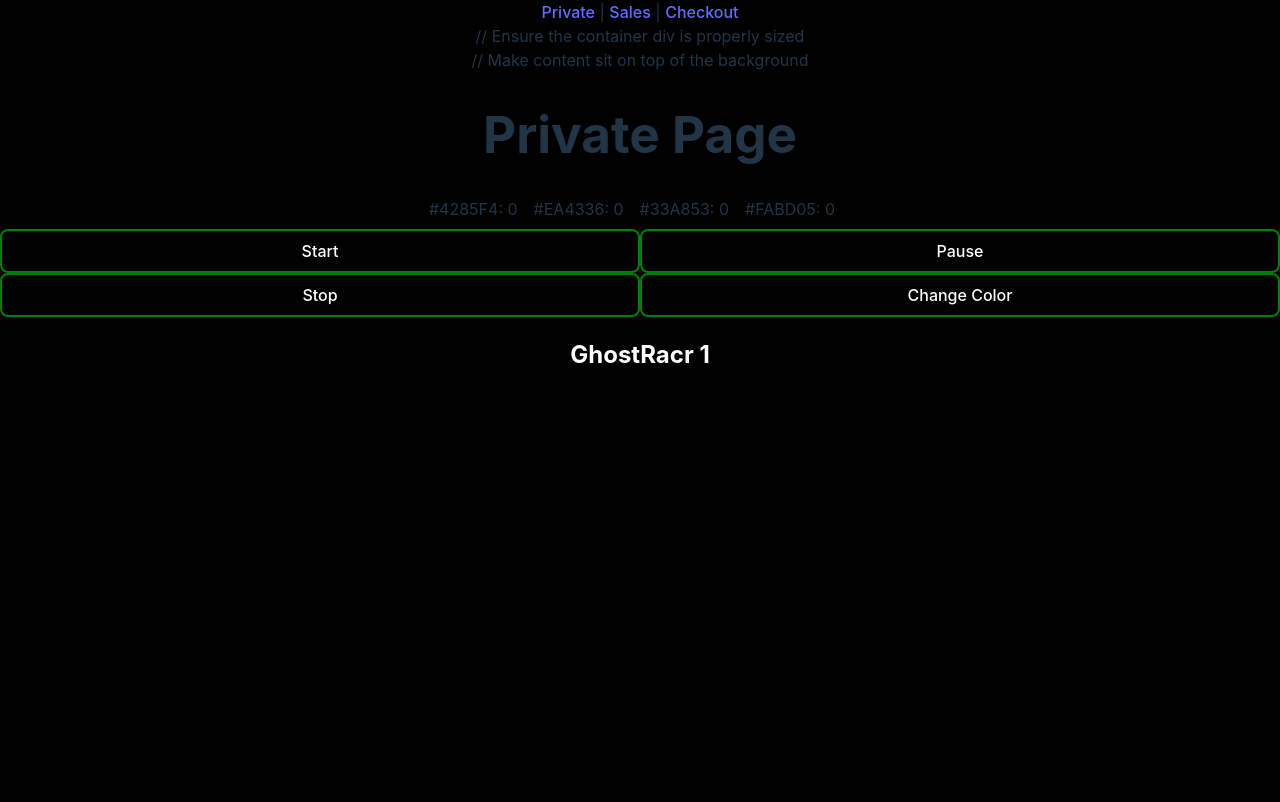
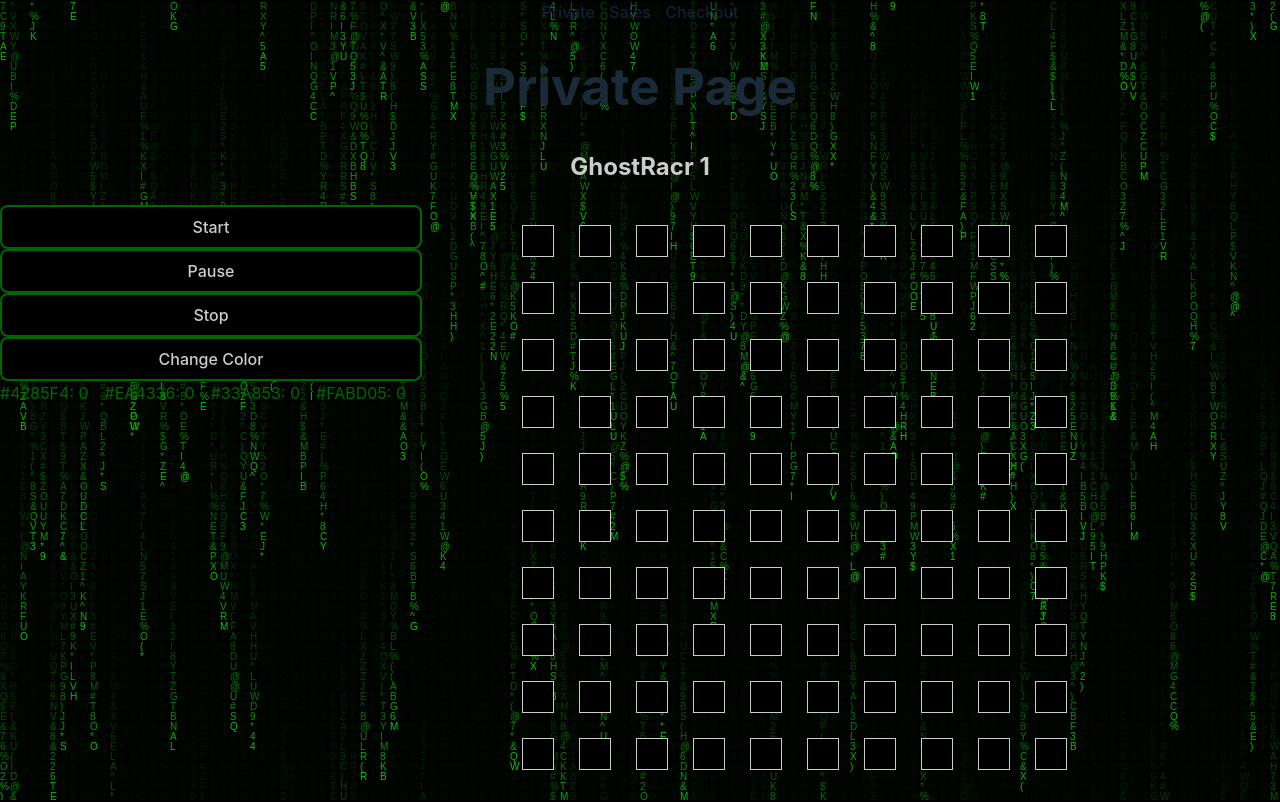
Before and after one commit to pmrprdc/gamifiedworkday, a React (Vite) app: page /private in a window 1280 px wide. Shown: the top 802 px of the page. Built offline with nearby package versions, Linux system fonts and the light colour scheme.

Commit message:
style adjustments on visual timer and adjusted scoreboard

```diff
--- a/src/components/PRIVATE/PrivatePage.jsx
+++ b/src/components/PRIVATE/PrivatePage.jsx
@@ -4,9 +4,9 @@ import MatrixEffect from '../MatrixEffect'; // Adjust the path as necessary if i
 
 const PrivatePage = () => {
   return (
-    <div style={{ position: 'relative', width: '100%', height: '100vh' }}>  // Ensure the container div is properly sized
+    <div style={{ position: 'relative', width: '100%', height: '100vh', opacity:'80%'}}>
       <MatrixEffect />
-      <div style={{ position: 'relative', zIndex: 1 }}>  // Make content sit on top of the background
+      <div style={{ position: 'relative', zIndex: 0 }}>
         <h1>Private Page</h1>
         <VisualTimer />
       </div>
--- a/src/components/PRIVATE/TIMING/VisualTimer.jsx
+++ b/src/components/PRIVATE/TIMING/VisualTimer.jsx
@@ -7,20 +7,22 @@ const BoxContainer = styled.div`
   gap: 25px;
   margin-bottom: 100px;
   margin-right: auto;
-  margin-left: auto;
+  margin-left: 100px;
   margin-top: 20px;
   align-items: center;
 `;
+
 
 const Box = styled.div`
   width: ${props => props.size}px;
   height: ${props => props.size}px;
   background-color: ${props => props.$bgColor};
   transition: width 1s ease-in-out, height 1s ease-in-out;
+  border: 1px solid white;
 `;
 
 const Button = styled.button`
-  width: 50%;
+  width: 100%;
   background-color: black;
   color: white; // Setting the text color to white for visibility
   border: 2px solid green;
@@ -41,7 +43,8 @@ const Scoreboard = styled.div`
 
 const Score = styled.div`
   margin-right: 16px;
-  font-size: 1em;
+  font-size: rem;
+  color: green;
 `;
 
 const SquareTitle = styled.h2`
@@ -136,28 +139,30 @@ const VisualTimer = () => {
     return acc;
   }, {});
 
-  const getBoxSize = () => Math.max(30 - Math.floor(timer / 100), 30);
+  const getBoxSize = () => Math.max(30 - Math.floor(timer / 10), 10);
 
   return (
     <div >
 
-      <Scoreboard >
+
+
+      {boxes.map((boxSet, setIndex) => (
+        <div key={setIndex}>
+          <SquareTitle>GhostRacr {setIndex + 1}</SquareTitle>
+          <div  style={{ display: "flex", flexDirection: "row" }}>
+          <div>
+        <Button onClick={startTimer}>Start</Button>
+        <Button onClick={pauseTimer}>Pause</Button>
+        <Button onClick={stopTimer}>Stop</Button>
+        <Button onClick={() => setActiveColorIndex(prevIndex => (prevIndex + 1) % colors.length)}>Change Color</Button>
+        <Scoreboard >
         {colors.map((color) => (
           <Score key={color}>
             {color.charAt(0).toUpperCase() + color.slice(1)}: {colorCount[color]}
           </Score>
         ))}
       </Scoreboard>
-      <div>
-        <Button onClick={startTimer}>Start</Button>
-        <Button onClick={pauseTimer}>Pause</Button>
-        <Button onClick={stopTimer}>Stop</Button>
-        <Button onClick={() => setActiveColorIndex(prevIndex => (prevIndex + 1) % colors.length)}>Change Color</Button>
       </div>
-      {boxes.map((boxSet, setIndex) => (
-        <div key={setIndex}>
-          <SquareTitle>GhostRacr {setIndex + 1}</SquareTitle>
-          <div  style={{ display: "flex", flexDirection: "row" }}>
             <BoxContainer>
               {boxSet.map((boxColor, index) => (
                 <Box key={setIndex * 100 + index} $bgColor={boxColor} size={getBoxSize()} />
```
